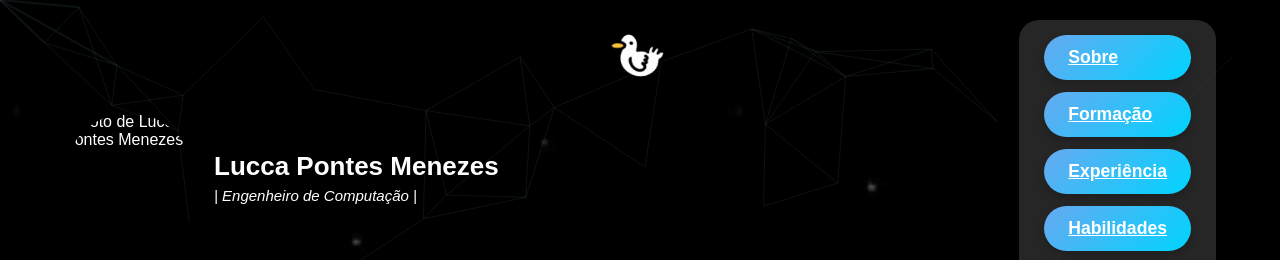
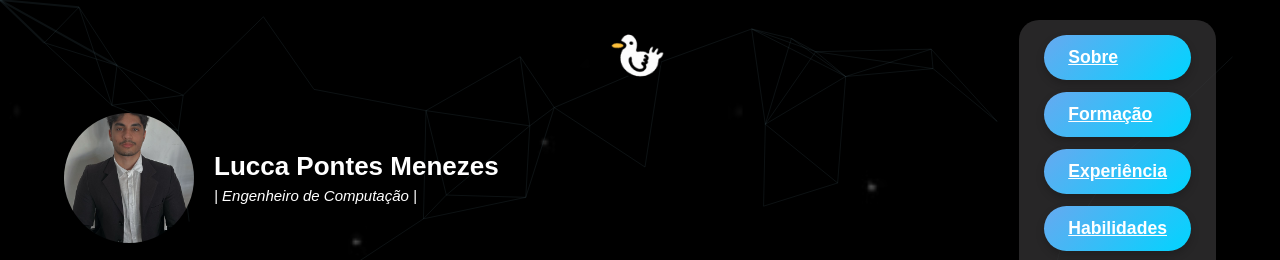
Before and after one commit to DEVLucca/portef-lio-curr-culo, a plain HTML site: page index.html in a window 1280 px wide. Shown: the top 260 px of the page. Drawn offline with Linux system fonts and the light colour scheme.

Commit message:
Renomear arquivo de foto

```diff
--- a/index.html
+++ b/index.html
@@ -19,7 +19,7 @@
     <div class="header-container">
       <div class="top-left">
         <div class="foto-perfil">
-          <img src="imagens/WhatsApp Image 2025-04-28 at 16.50.25.jpeg" alt="Foto de Lucca Pontes Menezes">
+          <img src="imagens/LuccaPontesmenezes.jpeg" alt="Foto de Lucca Pontes Menezes">
         </div>
         <div class="nome">
           <h1>Lucca Pontes Menezes</h1>
```
Also changed, not shown: imagens/LuccaPontesmenezes.jpeg (renamed from imagens/WhatsApp Image 2025-04-29 at 16.14.41.jpeg).
